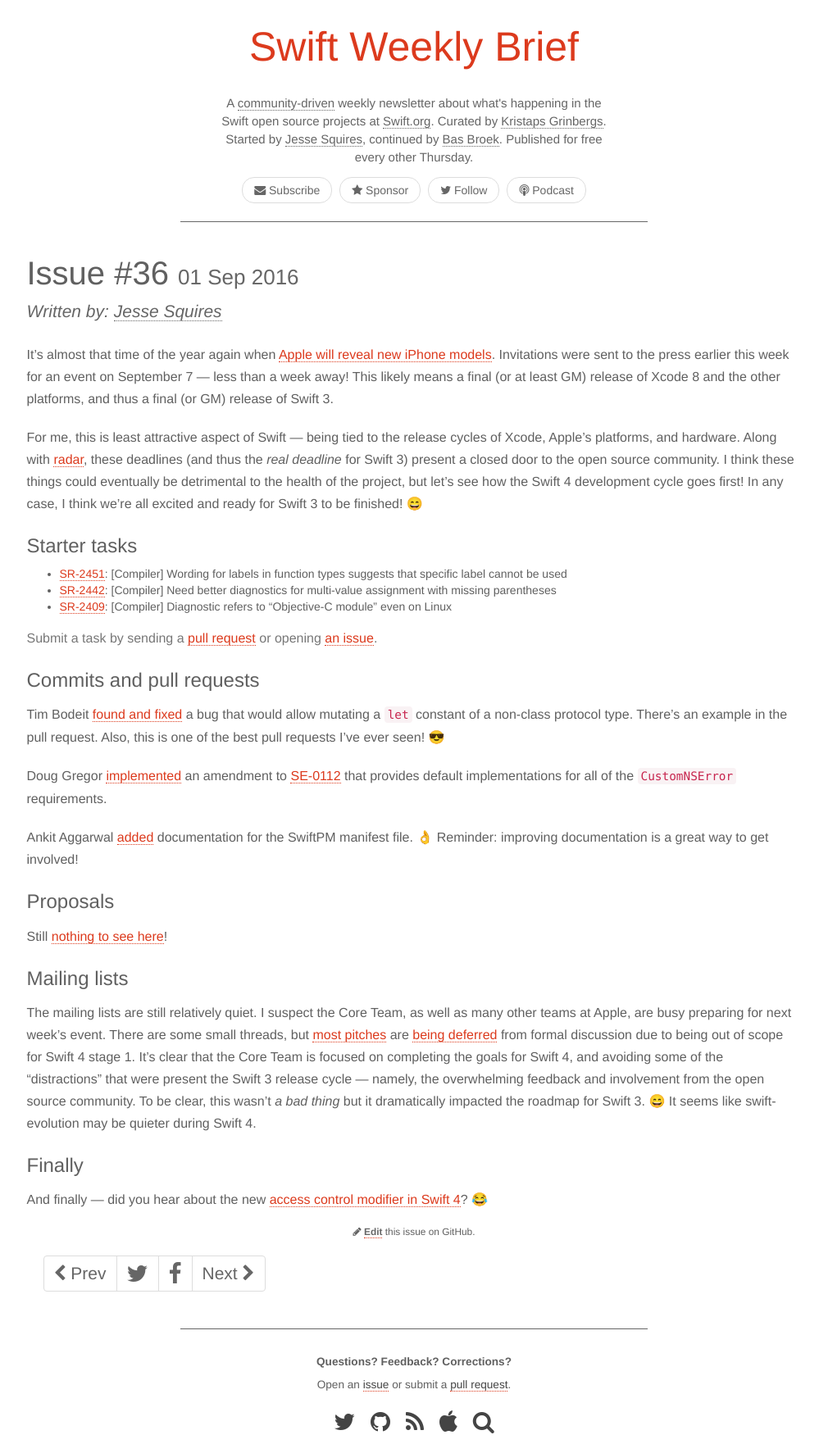
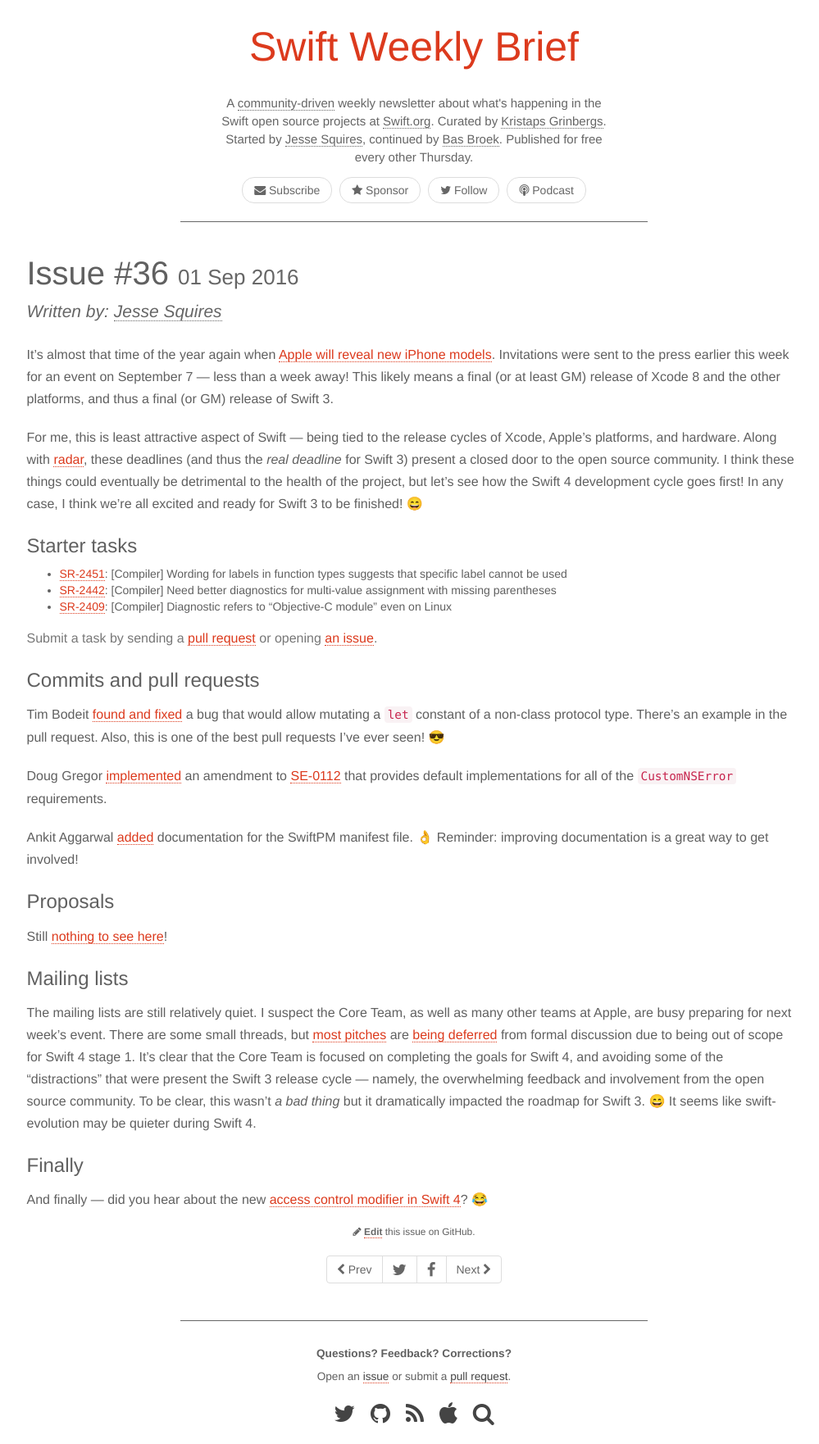
Before and after one commit to SwiftWeekly/swiftweekly.github.io, a Jekyll site: the page built from _posts/2016-09-01-issue-36.md, in a window 1280 px wide. Shown: the whole page at 82% size, without its empty margins (135-1134 px from the left). Built offline with Jekyll 4.4.1, drawn with Linux system fonts in a browser that asks for light colours.

Commit message:
Detach main list pagination

```diff
--- a/css/style.css
+++ b/css/style.css
@@ -204,7 +204,7 @@
 
 /* PAGINATOR */
 
-.pagination {
+.post-list-pagination {
     text-align: center;
     margin: auto;
     width: 100%;
@@ -213,7 +213,7 @@
     font-size: 150%;
 }
 
-.pagination a, .pagination em {
+.post-list-pagination a, .pagination em {
     padding: 4px 6px;
 }
 
--- a/index.html
+++ b/index.html
@@ -33,7 +33,7 @@
 
 <!-- Pagination links -->
 {% if paginator.total_pages > 1 %}
-  <div class="pagination">
+  <div class="post-list-pagination">
     {% if paginator.previous_page %}
       <a href="{{ paginator.previous_page_path }}" class="previous">
         &laquo; Previous
```
